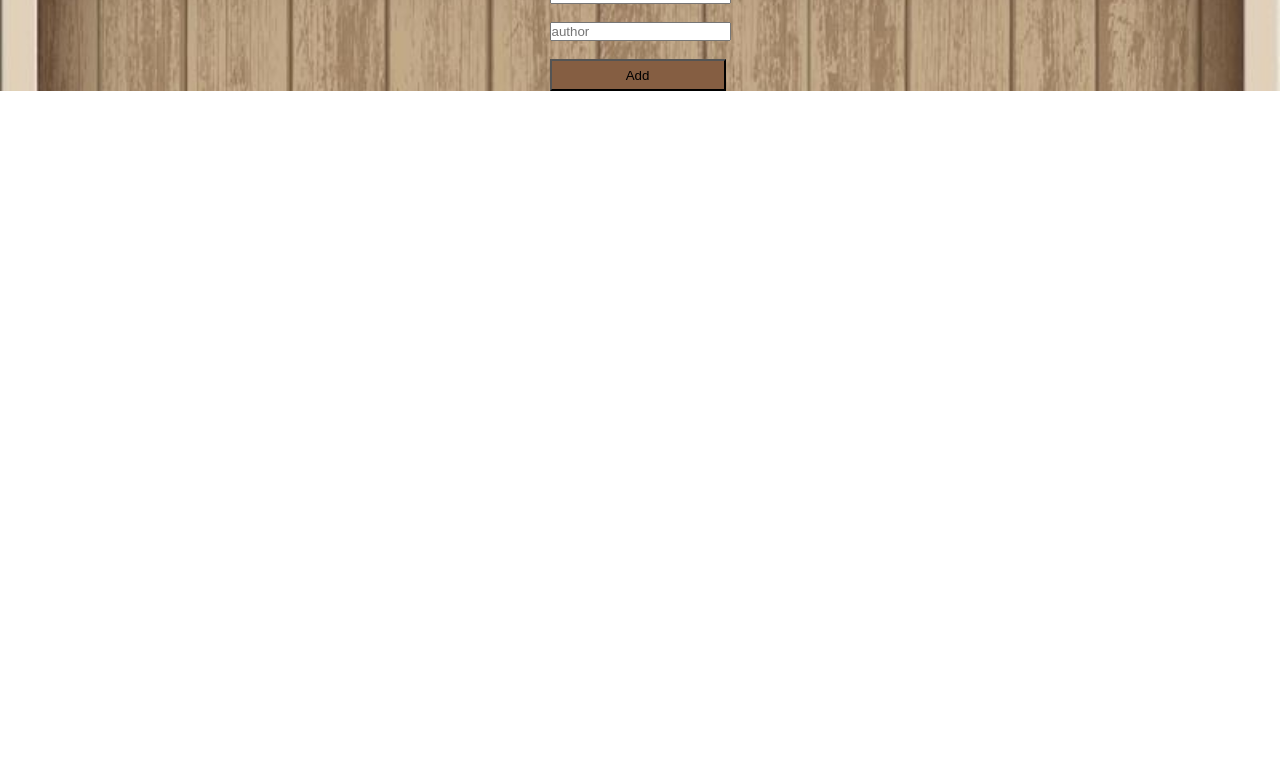
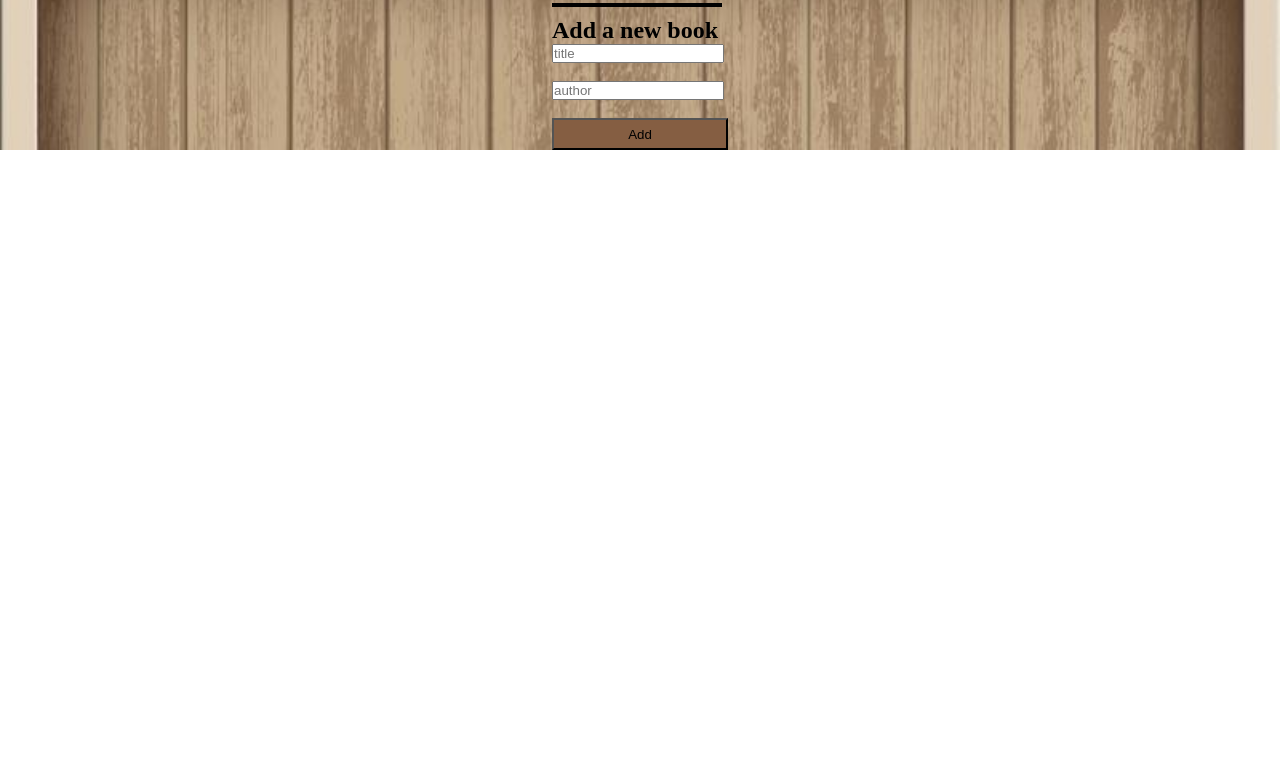
Before and after one commit to fpsapc/awesome-books, a website: page index.html in a window 1280 px wide. Shown: the part 42-800 px from the top of the page. Drawn offline with Linux system fonts and the light colour scheme; a web font is replaced by a local one.

Commit message:
Update styles.css, index.html

```diff
--- a/index.html
+++ b/index.html
@@ -22,8 +22,10 @@
           <h1 class="Title">Awesome Books</h1>
           <ul id="bookList"></ul>
           <form action="#">
-            <input type="text" id="title" placeholder="title" /><br /><br />
-            <input type="text" id="author" placeholder="author" /><br /><br />
+            <br><hr class="line">
+            <h2>Add a new book</h2>
+            <input type="text" id="title" placeholder="title" class="input"/><br /><br />
+            <input type="text" id="author" placeholder="author" class="input"/><br /><br />
             <button type="button" id="addBtn">Add</button>
           </form>
         </div>
--- a/style.css
+++ b/style.css
@@ -4,7 +4,7 @@
 }
 
 #firstBookContainer {
-  background-image: url(./Assets/libreriaVacia2.png);
+  background-image: url('./Assets/libreriaVacia2.png');
   background-repeat: no-repeat;
   background-position: center;
   background-size: cover;
@@ -23,7 +23,7 @@
   list-style: none;
   width: 25rem;
   height: 3rem;
-  background-image: url(./Assets/Lomo-del-libro.jpg);
+  background: rgba(255, 255, 255, 0.6);
   background-repeat: no-repeat;
   font-family: "Gentium Book Plus", serif;
   font-size: 20px;
@@ -36,6 +36,16 @@
   cursor: pointer;
 }
 
+.line {
+  border: 2px solid black;
+  margin-bottom: 10px;
+  width: 166px;
+}
+
+.input {
+  width: 168px;
+}
+
 #addBtn {
   width: 11rem;
   height: 2rem;
```
